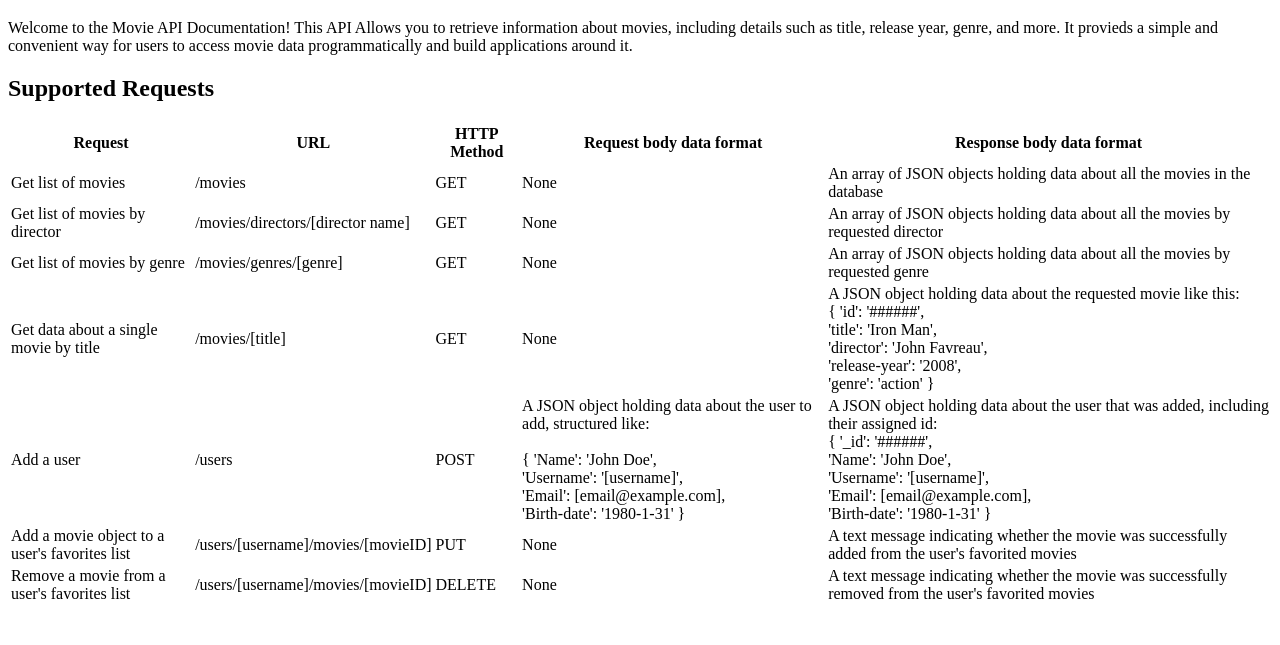
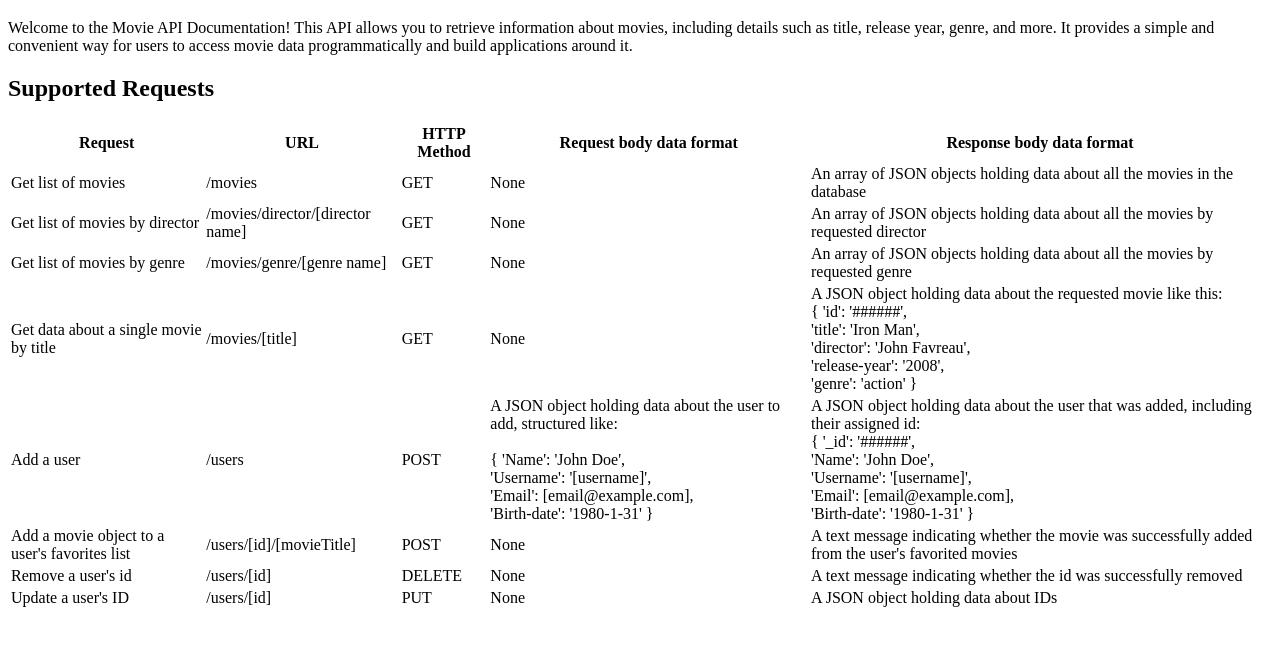
Before and after one commit to mttsprague/movie_api, a website: page public/documentation.html in a window 1280 px wide. Shown: the part 61-706 px from the top of the page. Drawn offline with Linux system fonts and the light colour scheme.

Commit message:
Documentation
Updated Docuentation

```diff
--- a/public/documentation.html
+++ b/public/documentation.html
@@ -6,7 +6,7 @@
     <body>
         <h1>Movie API</h1>
         <p>
-            Welcome to the Movie API Documentation! This API Allows you to retrieve information about movies, including details such as title, release year, genre, and more. It provieds a simple and convenient way for users to access movie data programmatically and build applications around it.
+            Welcome to the Movie API Documentation! This API allows you to retrieve information about movies, including details such as title, release year, genre, and more. It provides a simple and convenient way for users to access movie data programmatically and build applications around it.
         </p>
 
         <h2>Supported Requests</h2>
@@ -33,7 +33,7 @@
             </tr>
             <tr>
               <td>Get list of movies by director</td>
-              <td>/movies/directors/[director name]</td>
+              <td>/movies/director/[director name]</td>
               <td>GET</td>
               <td>None</td>
               <td>
@@ -43,7 +43,7 @@
             </tr>
             <tr>
               <td>Get list of movies by genre</td>
-              <td>/movies/genres/[genre]</td>
+              <td>/movies/genre/[genre name]</td>
               <td>GET</td>
               <td>None</td>
               <td>
@@ -65,37 +65,6 @@
                 'genre': 'action' }
               </td>
             </tr>
-            <!-- <tr>
-              <td>Add a movie</td>
-              <td>/movies</td>
-              <td>POST</td>
-              <td>
-                A JSON object holding data about the movie to add, structured
-                like:<br />
-                { 'title': 'Iron Man',<br />
-                'director': 'John Favreau',<br />
-                'release-year': '2008',<br />
-                'genre': 'action' }
-              </td>
-              <td>
-                A JSON object holding data about the student that was added,
-                including an ID:<br />
-                { 'id': '######',<br />
-                'title': 'Iron Man',<br />
-                'director': 'John Favreau',<br />
-                'release-year': '2008',<br />
-                'genre': 'action' }
-              </td>
-            </tr> -->
-            <!-- <tr>
-              <td>Remove a movie by ID</td>
-              <td>/movies/id/[id]</td>
-              <td>DELETE</td>
-              <td>None</td>
-              <td>
-                A text message indicating whether the movie was successfully removed
-              </td>
-            </tr> -->
             <tr>
               <td>Add a user</td>
               <td>/users</td>
@@ -118,8 +87,8 @@
             </tr>
             <tr>
               <td>Add a movie object to a user's favorites list</td>
-              <td>/users/[username]/movies/[movieID]</td>
-              <td>PUT</td>
+              <td>/users/[id]/[movieTitle]</td>
+              <td>POST</td>
               <td>None</td>
               <td>
                 A text message indicating whether the movie was successfully added
@@ -127,15 +96,23 @@
               </td>
             </tr>
             <tr>
-              <td>Remove a movie from a user's favorites list</td>
-              <td>/users/[username]/movies/[movieID]</td>
+              <td>Remove a user's id</td>
+              <td>/users/[id]</td>
               <td>DELETE</td>
               <td>None</td>
               <td>
-                A text message indicating whether the movie was successfully removed
-                from the user's favorited movies
+                A text message indicating whether the id was successfully removed
               </td>
             </tr>
+            <tr>
+                <td>Update a user's ID</td>
+                <td>/users/[id]</td>
+                <td>PUT</td>
+                <td>None</td>
+                <td>
+                  A JSON object holding data about IDs
+                </td>
+              </tr>
           </tbody>
         </table>
       </body>
```
Also changed, not shown: 1 other file.
